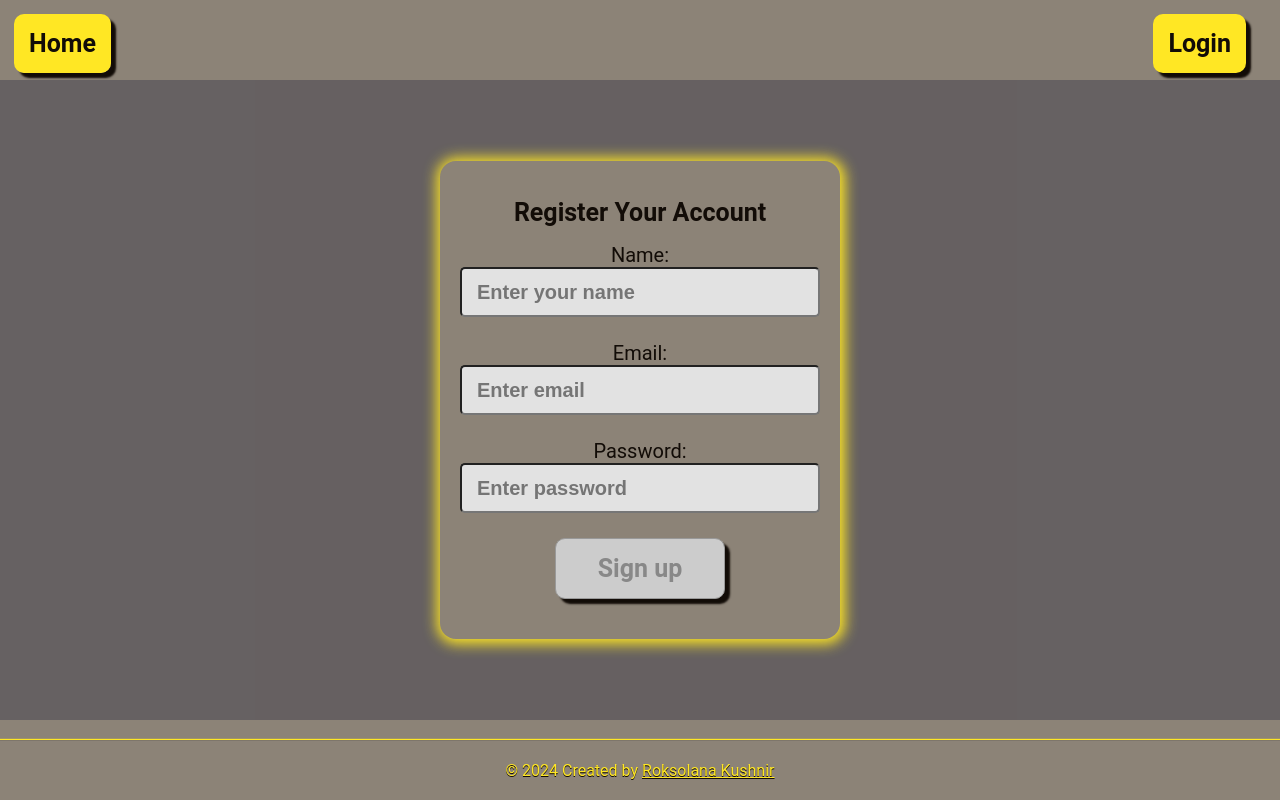
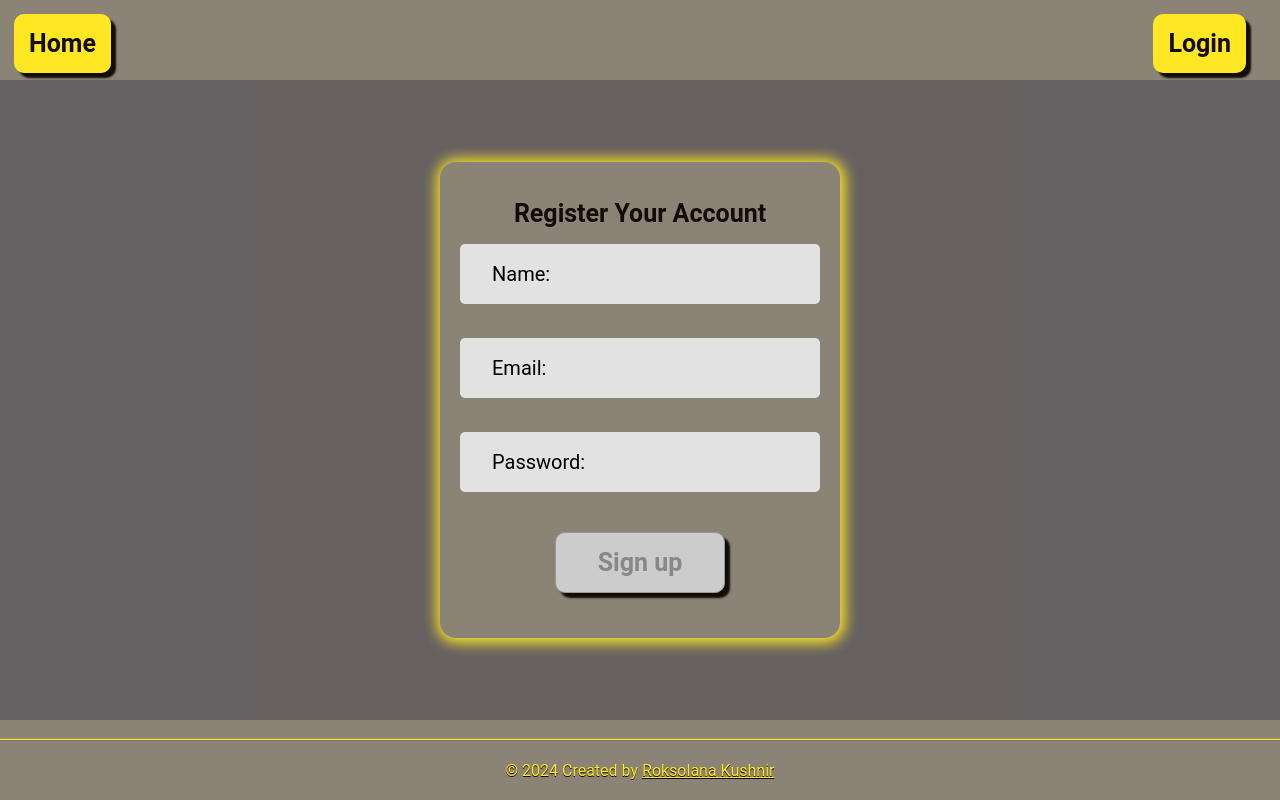
Before and after one commit to Roksolyanka/phonebook, a React (Create React App) app: page /phonebook/register in a window 1280 px wide. Built offline with nearby package versions, Linux system fonts and the light colour scheme.

Commit message:
styled input

```diff
--- a/src/components/ContactForm/index.jsx
+++ b/src/components/ContactForm/index.jsx
@@ -10,13 +10,7 @@ import { InputComponent } from 'components/Input';
 
 import { validateContactName, validateContactNumber } from 'helpers/helper';
 
-import {
-  ButtonForm,
-  ContainerForm,
-  Form,
-  WrapperForButton,
-  WrapperStyle,
-} from './styled';
+import { ButtonForm, ContainerForm, Form, WrapperForButton } from './styled';
 
 export const ContactForm = ({ editingContact, setEditingContact }) => {
   const contacts = useSelector(selectUserContacts);
@@ -78,21 +72,17 @@ export const ContactForm = ({ editingContact, setEditingContact }) => {
           label="Name:"
           type="text"
           name="contactName"
-          placeholder="Enter name"
           value={contactName}
           onChange={e => setContactName(e.target.value)}
           required
-          wrapperStyle={WrapperStyle}
         />
         <InputComponent
           label="Number:"
           type="text"
           name="contactNumber"
-          placeholder="Enter phone number"
           value={contactNumber}
           onChange={e => setContactNumber(e.target.value)}
           required
-          wrapperStyle={WrapperStyle}
         />
         <WrapperForButton>
           <ButtonForm type="submit">
--- a/src/components/ContactForm/styled.js
+++ b/src/components/ContactForm/styled.js
@@ -3,28 +3,22 @@ import { ButtonUi } from 'ui/ButtonUi.styled';
 
 export const ContainerForm = styled.div`
   flex: 1;
+  height: 100vh;
   margin: 100px 0 0 0;
   padding: 0 0 0 30px;
-  height: 100vh;
 `;
 
 export const Form = styled.form`
-  padding: 10px;
-  border: 2px solid ${({ theme }) => theme.colors.accentColor};
-  border-radius: 4px;
-  box-shadow: ${({ theme }) => theme.colors.accentColor} 5px 0 5px;
+  position: sticky;
   font-size: 40px;
   font-weight: bold;
   text-align: center;
+  padding: 20px;
+  top: 50px;
+  border-radius: 4px;
   color: ${({ theme }) => theme.colors.secondaryColor};
-  text-shadow: ${({ theme }) => theme.colors.textShadowColor} 5px 0 1px;
-  position: sticky;
-  top: 50px;
-`;
-
-export const WrapperStyle = styled.div`
-  display: flex;
-  flex-direction: column;
+  border: 2px solid ${({ theme }) => theme.colors.accentColor};
+  box-shadow: ${({ theme }) => theme.colors.accentColor} 5px 0 5px;
 `;
 
 export const WrapperForButton = styled.div`
--- a/src/components/ContactList/styled.js
+++ b/src/components/ContactList/styled.js
@@ -28,6 +28,8 @@ export const ContactItem = styled.li`
 
   &:hover {
     box-shadow: ${({ theme }) => theme.colors.accentColor} 0px 10px 10px 0px;
+    transform: scale(1.02) translateZ(0);
+    transition: all 0.2s cubic-bezier(0.4, 0, 0.2, 1);
   }
 `;
 
--- a/src/components/Input/index.jsx
+++ b/src/components/Input/index.jsx
@@ -2,16 +2,17 @@ import React from 'react';
 import PropTypes from 'prop-types';
 
 import { ErrorInputMessageUi } from 'ui/ErrorInputMessageUi.styled';
-import { Input } from './styled';
+import { Input, PlaceholderText, Text, Wrapper } from './styled';
 
 export const InputComponent = props => {
-  const { label, name, wrapperStyle, formik } = props;
-  const Wrapper = wrapperStyle;
+  const { label, name, formik } = props;
   const htmlFor = `input-${name}`;
   return (
     <Wrapper>
-      <label htmlFor={htmlFor}>{label}</label>
       <Input id={htmlFor} name={name} {...props} />
+      <PlaceholderText htmlFor={htmlFor}>
+        <Text>{label}</Text>
+      </PlaceholderText>
       {formik && formik.touched[name] && formik.errors[name] && (
         <ErrorInputMessageUi>{formik.errors[name]}</ErrorInputMessageUi>
       )}
@@ -22,7 +23,6 @@ export const InputComponent = props => {
 InputComponent.propTypes = {
   label: PropTypes.string.isRequired,
   name: PropTypes.string.isRequired,
-  wrapperStyle: PropTypes.object,
   formik: PropTypes.shape({
     values: PropTypes.object,
     errors: PropTypes.object,
--- a/src/components/Input/styled.js
+++ b/src/components/Input/styled.js
@@ -1,21 +1,76 @@
-import styled from 'styled-components';
+import styled, { css } from 'styled-components';
+
+export const inputPlaceholderCommonStyle = css`
+  font-size: 20px;
+  padding: 0 15px;
+`;
+
+export const Text = styled.div`
+  background-color: transparent;
+  color: black;
+  transform: translate(0);
+  transition: transform 0.15s ease-out, font-size 0.15s ease-out,
+    background-color 0.2s ease-out, color 0.15s ease-out;
+
+  ${inputPlaceholderCommonStyle}
+`;
+
+export const PlaceholderText = styled.label`
+  position: absolute;
+  top: 0;
+  bottom: 0;
+  left: 0;
+  right: 0;
+  border: 2px solid transparent;
+  background-color: transparent;
+  display: flex;
+  align-items: center;
+  pointer-events: none;
+
+  ${inputPlaceholderCommonStyle}
+`;
 
 export const Input = styled.input`
+  height: 60px;
+  width: 100%;
+  font-weight: bold;
   box-sizing: border-box;
-  height: 50px;
-  margin: 0;
-  font-size: 20px;
-  font-weight: bold;
+  border: none;
+  border-radius: 5px;
   background-color: ${({ theme }) => theme.colors.secondaryColor};
-  padding: 8px 15px;
-  outline: none; /* Видаляє обведення при фокусі */
-  border-radius: 5px;
   cursor: pointer;
-  width: 100%;
+
+  ${inputPlaceholderCommonStyle}
 
   &:hover,
   &:focus {
+    outline: none;
     box-shadow: ${({ theme }) => theme.colors.accentColor} 0px 5px 10px,
       ${({ theme }) => theme.colors.accentColor} 0px 2px 5px;
   }
+
+  &:focus
+    + ${PlaceholderText}
+    ${Text},
+    :not(input[value=''])
+    + ${PlaceholderText}
+    ${Text} {
+    border-radius: 25px;
+    font-size: 16px;
+    color: ${({ theme }) => theme.colors.primaryColor};
+    background-color: ${({ theme }) => theme.colors.secondaryColor};
+    transform: translate(0, -140%);
+    box-shadow: ${({ theme }) => theme.colors.accentColor} 0px 5px 10px,
+      ${({ theme }) => theme.colors.accentColor} 0px 2px 5px;
+  }
+
+  &:focus + ${PlaceholderText} ${Text} {
+    color: ${({ theme }) => theme.colors.primaryColor};
+    border-color: ${({ theme }) => theme.colors.primaryColor};
+  }
 `;
+
+export const Wrapper = styled.div`
+  position: relative;
+  margin: 0 0 15px 0;
+`;
--- a/src/pages/LoginPage/index.jsx
+++ b/src/pages/LoginPage/index.jsx
@@ -15,7 +15,6 @@ import {
   ModalBackdropUi,
   ModalBoxUi,
   ModalFormUi,
-  ModalSecondWrapperUi,
   ModalTitleUi,
 } from 'ui/ModalUi.styled';
 
@@ -58,10 +57,8 @@ const LoginPage = () => {
             label="Email:"
             name="email"
             type="email"
-            placeholder="Enter email"
             autoComplete="email"
             required
-            wrapperStyle={ModalSecondWrapperUi}
             onChange={formik.handleChange}
             onBlur={formik.handleBlur}
             value={formik.values.email}
@@ -75,10 +72,8 @@ const LoginPage = () => {
             label="Password:"
             name="password"
             type="password"
-            placeholder="Enter password"
             autoComplete="current-password"
             required
-            wrapperStyle={ModalSecondWrapperUi}
             onChange={formik.handleChange}
             onBlur={formik.handleBlur}
             value={formik.values.password}
--- a/src/pages/RegisterPage/index.jsx
+++ b/src/pages/RegisterPage/index.jsx
@@ -15,7 +15,6 @@ import {
   ModalBackdropUi,
   ModalBoxUi,
   ModalFormUi,
-  ModalSecondWrapperUi,
   ModalTitleUi,
 } from 'ui/ModalUi.styled';
 
@@ -59,10 +58,8 @@ const RegisterPage = () => {
             label="Name:"
             type="text"
             name="name"
-            placeholder="Enter your name"
             autoComplete="name"
             required
-            wrapperStyle={ModalSecondWrapperUi}
             onChange={formik.handleChange}
             onBlur={formik.handleBlur}
             value={formik.values.name}
@@ -76,10 +73,8 @@ const RegisterPage = () => {
             label="Email:"
             name="email"
             type="email"
-            placeholder="Enter email"
             autoComplete="email"
             required
-            wrapperStyle={ModalSecondWrapperUi}
             onChange={formik.handleChange}
             onBlur={formik.handleBlur}
             value={formik.values.email}
@@ -93,10 +88,8 @@ const RegisterPage = () => {
             label="Password:"
             name="password"
             type="password"
-            placeholder="Enter password"
             autoComplete="current-password"
             required
-            wrapperStyle={ModalSecondWrapperUi}
             onChange={formik.handleChange}
             onBlur={formik.handleBlur}
             value={formik.values.password}
--- a/src/ui/ButtonUi.styled.js
+++ b/src/ui/ButtonUi.styled.js
@@ -12,7 +12,7 @@ export const ButtonUi = styled.button`
   padding: 15px;
   max-height: auto;
   width: 170px;
-  margin: 20px;
+  margin: 25px;
   cursor: pointer;
   outline: none; /* Видаляє обведення при фокусі */
 
--- a/src/ui/ErrorInputMessageUi.styled.js
+++ b/src/ui/ErrorInputMessageUi.styled.js
@@ -4,8 +4,12 @@ export const ErrorInputMessageUi = styled.p`
   color: ${({ theme }) => theme.colors.errorColor};
   font-family: Roboto;
   font-size: 14px;
-  //   font-weight: 400;
   line-height: 1.17;
   margin: 0;
   text-shadow: none;
+  position: absolute;
+  top: 110%;
+  left: 0;
+  right: 0;
+  transition: opacity 0.15s ease-out;
 `;
--- a/src/ui/InputUi.styled.js
+++ b/src/ui/InputUi.styled.js
@@ -1,15 +1,16 @@
 import styled from 'styled-components';
 
 export const InputUi = styled.input`
-  box-sizing: border-box;
   height: 50px;
-  margin: 0;
   font-size: 20px;
   font-weight: bold;
+  box-sizing: border-box;
+  border: none;
+  border-radius: 5px;
+  padding: 8px 15px;
+  margin: 0;
   background-color: ${({ theme }) => theme.colors.secondaryColor};
-  padding: 8px 15px;
   outline: none; /* Видаляє обведення при фокусі */
-  border-radius: 5px;
   cursor: pointer;
 
   &:hover,
--- a/src/ui/ModalUi.styled.js
+++ b/src/ui/ModalUi.styled.js
@@ -50,10 +50,3 @@ export const ModalTitleUi = styled.h1`
 export const ModalFormUi = styled.form`
   text-align: center;
 `;
-
-export const ModalSecondWrapperUi = styled.div`
-  display: grid;
-  color: ${({ theme }) => theme.colors.textShadowColor};
-  font-size: 20px;
-  margin: 0 0 5px 0;
-`;
```
